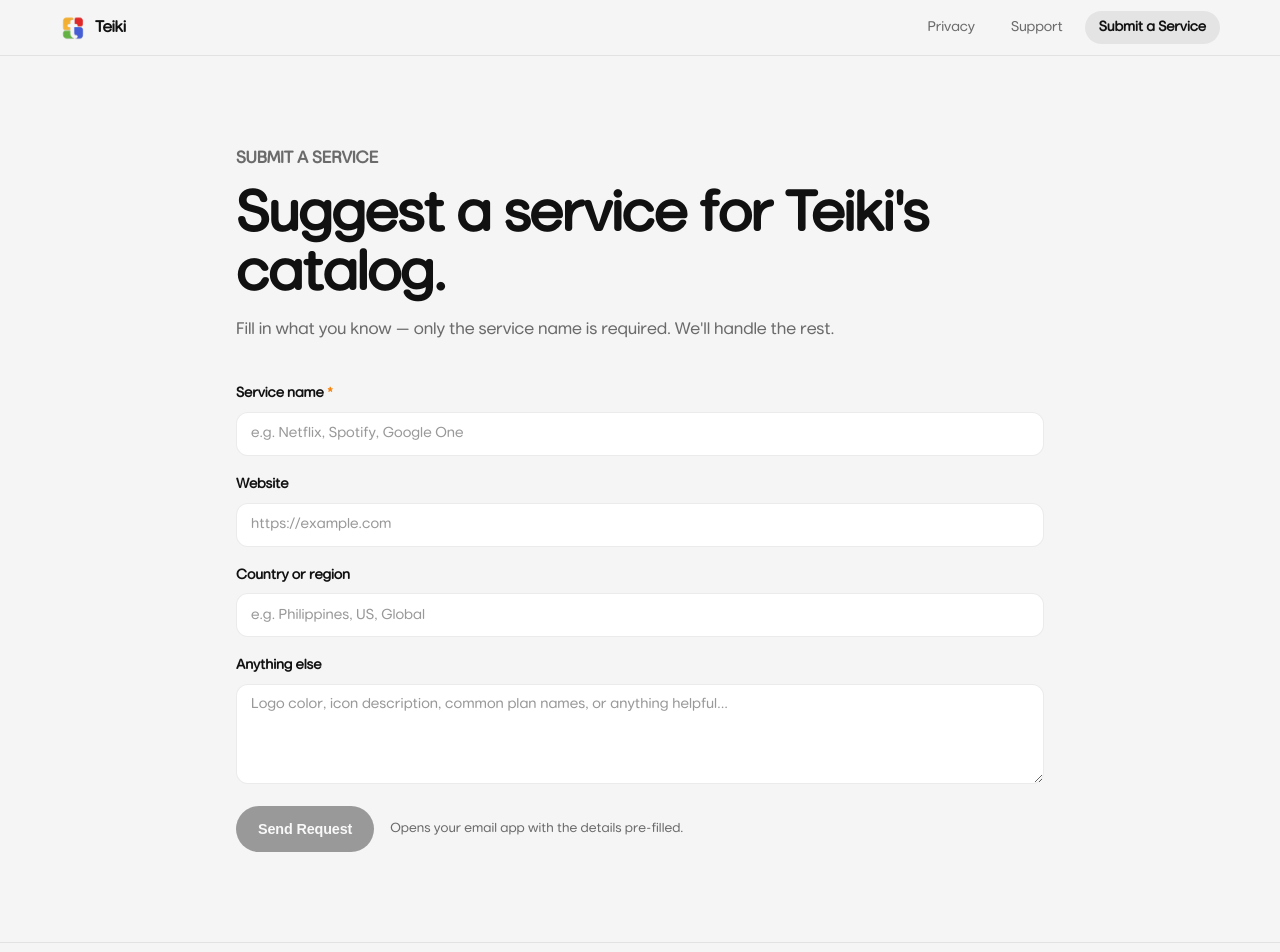
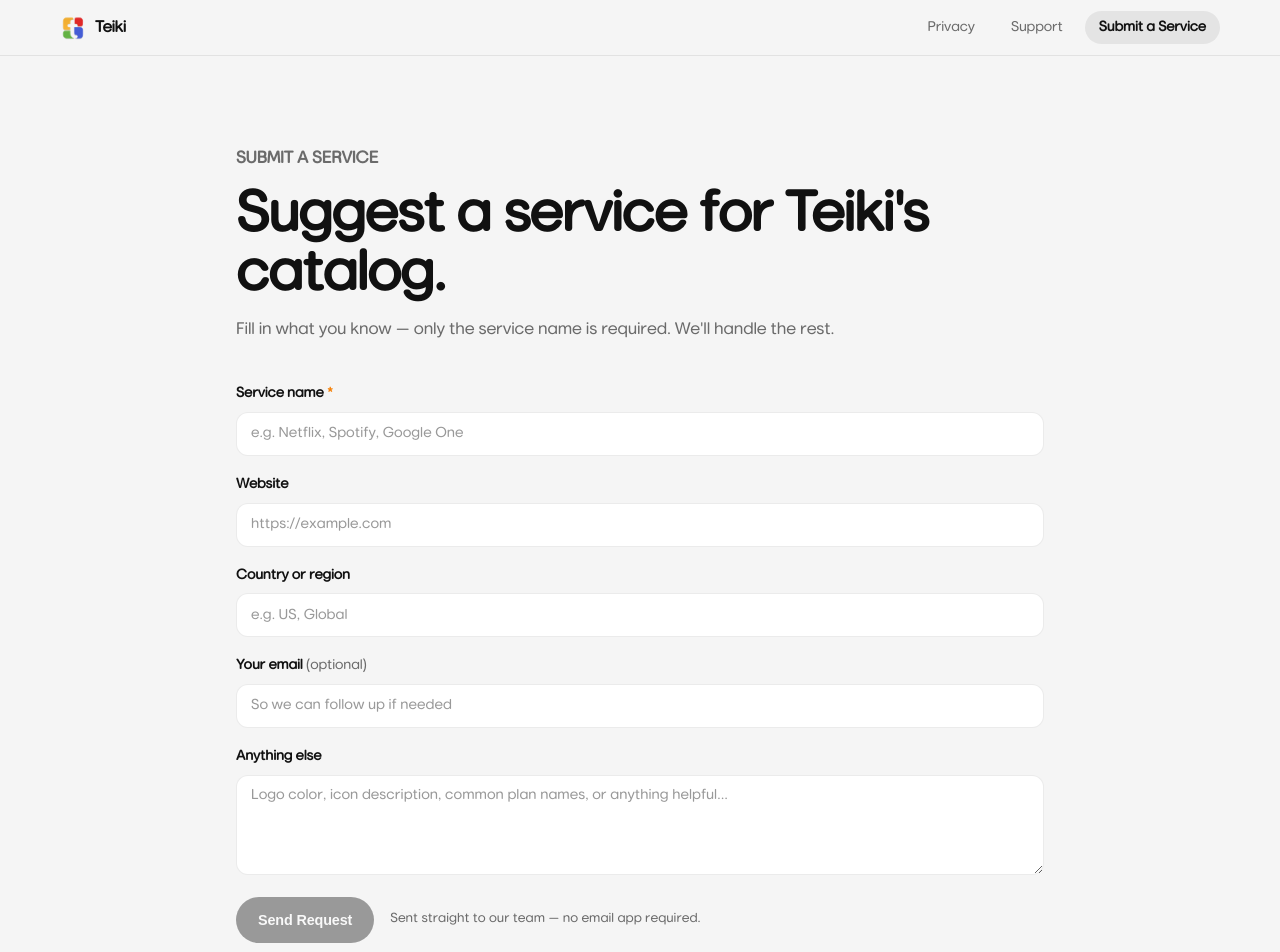
Before and after one commit to teikiapp/teiki-web, an Angular app: page /submit-a-service in a window 1280 px wide. Shown: the top 952 px of the page. Built offline with nearby package versions, Linux system fonts and the light colour scheme.

Commit message:
feat: use formspree in submit service email

```diff
--- a/src/app/pages/submit-service/submit-service.html
+++ b/src/app/pages/submit-service/submit-service.html
@@ -38,9 +38,21 @@
         class="form-input"
         id="region"
         type="text"
-        placeholder="e.g. Philippines, US, Global"
+        placeholder="e.g. US, Global"
         formControlName="region"
         autocomplete="off"
+      />
+    </div>
+
+    <div class="form-row">
+      <label class="form-label" for="email">Your email <span class="optional">(optional)</span></label>
+      <input
+        class="form-input"
+        id="email"
+        type="email"
+        placeholder="So we can follow up if needed"
+        formControlName="email"
+        autocomplete="email"
       />
     </div>
 
@@ -56,12 +68,17 @@
     </div>
 
     <div class="form-footer">
-      <button class="button" type="submit" [disabled]="form.invalid">Send Request</button>
-      <p class="form-hint">Opens your email app with the details pre-filled.</p>
+      <button class="button" type="submit" [disabled]="form.invalid || state === 'sending'">
+        {{ state === 'sending' ? 'Sending…' : 'Send Request' }}
+      </button>
+      <p class="form-hint">Sent straight to our team — no email app required.</p>
     </div>
   </form>
 
-  @if (submitted) {
-    <p class="form-success">Your email app should have opened. Thanks for the suggestion!</p>
+  @if (state === 'success') {
+    <p class="form-success">Thanks for the suggestion! We've received your request.</p>
+  }
+  @if (state === 'error') {
+    <p class="form-error">Something went wrong sending your request. Please try again, or email us at <a href="mailto:capydev.sys@outlook.com">capydev.sys&#64;outlook.com</a>.</p>
   }
 </main>
--- a/src/app/pages/submit-service/submit-service.ts
+++ b/src/app/pages/submit-service/submit-service.ts
@@ -1,5 +1,11 @@
 import { Component, inject } from '@angular/core';
 import { FormBuilder, ReactiveFormsModule, Validators } from '@angular/forms';
+
+// Formspree endpoint. Create a form at https://formspree.io and paste its
+// form ID here (the part after /f/ in the endpoint URL).
+const FORMSPREE_ENDPOINT = 'https://formspree.io/f/xvzjpdnn';
+
+type SubmitState = 'idle' | 'sending' | 'success' | 'error';
 
 @Component({
   selector: 'app-submit-service',
@@ -8,28 +14,41 @@ import { FormBuilder, ReactiveFormsModule, Validators } from '@angular/forms';
 })
 export class SubmitService {
   private fb = inject(FormBuilder);
-  submitted = false;
+  state: SubmitState = 'idle';
 
   form = this.fb.group({
     name: ['', Validators.required],
     website: [''],
     region: [''],
+    email: ['', Validators.email],
     notes: [''],
   });
 
-  submit() {
-    if (this.form.invalid) return;
+  async submit() {
+    if (this.form.invalid || this.state === 'sending') return;
     const v = this.form.value;
+    this.state = 'sending';
 
-    const body = [
-      `Service name: ${v.name}`,
-      `Website: ${v.website || '—'}`,
-      `Country or region: ${v.region || '—'}`,
-      `Anything else: ${v.notes || '—'}`,
-    ].join('\n');
+    try {
+      const res = await fetch(FORMSPREE_ENDPOINT, {
+        method: 'POST',
+        headers: { 'Content-Type': 'application/json', Accept: 'application/json' },
+        body: JSON.stringify({
+          _subject: `Submit a Service: ${v.name}`,
+          'Service name': v.name,
+          Website: v.website || '—',
+          'Country or region': v.region || '—',
+          email: v.email || '',
+          'Anything else': v.notes || '—',
+        }),
+      });
 
-    const mailto = `mailto:capydev.sys@outlook.com?subject=${encodeURIComponent('Submit a Service')}&body=${encodeURIComponent(body)}`;
-    window.location.href = mailto;
-    this.submitted = true;
+      if (!res.ok) throw new Error(`Request failed: ${res.status}`);
+
+      this.state = 'success';
+      this.form.reset();
+    } catch {
+      this.state = 'error';
+    }
   }
 }
--- a/src/styles.css
+++ b/src/styles.css
@@ -574,6 +574,22 @@ h1 {
   font-weight: 600;
 }
 
+.form-error {
+  margin-top: 20px;
+  padding: 14px 18px;
+  border-radius: var(--radius-sm);
+  background: rgba(239, 68, 68, 0.1);
+  border: 1px solid rgba(239, 68, 68, 0.25);
+  color: #dc2626;
+  font-size: 0.9rem;
+  font-weight: 600;
+}
+
+.optional {
+  color: var(--muted);
+  font-weight: 400;
+}
+
 @media (max-width: 540px) {
   .form-cols {
     grid-template-columns: 1fr;
```
